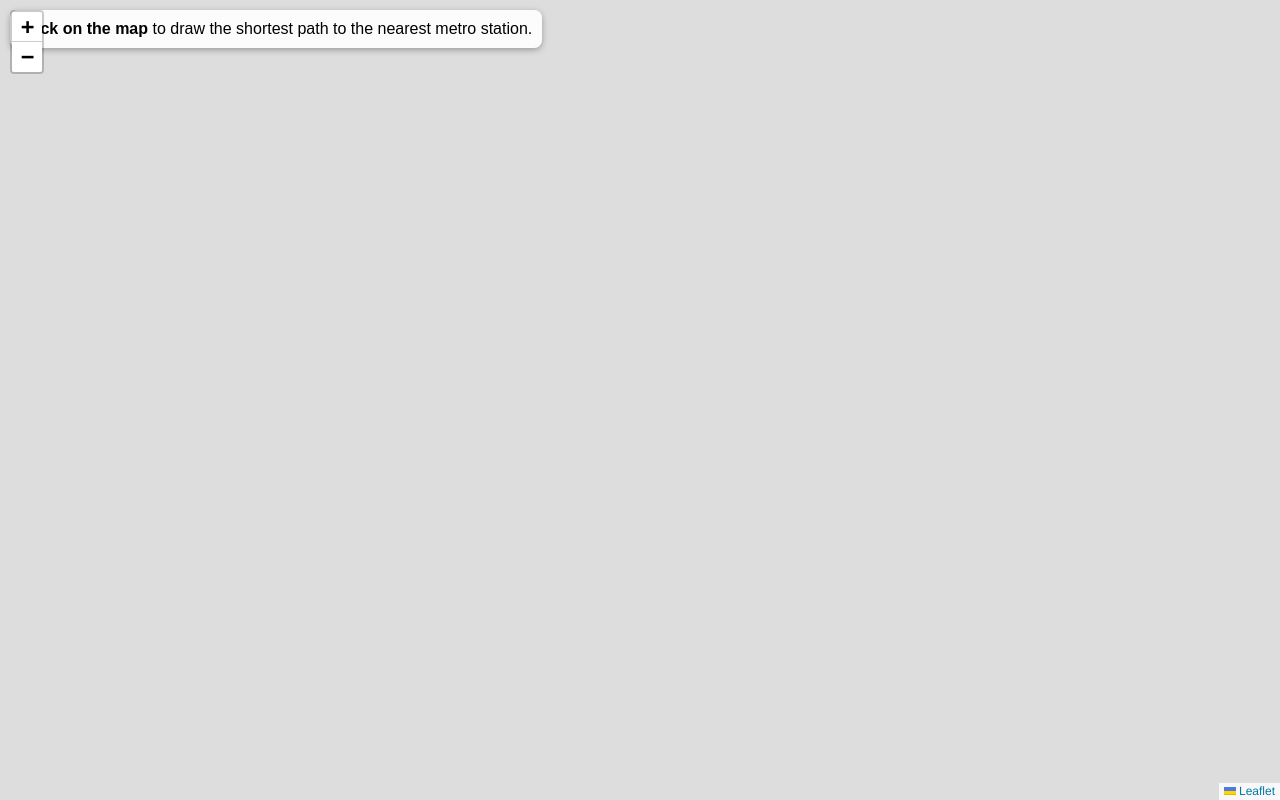
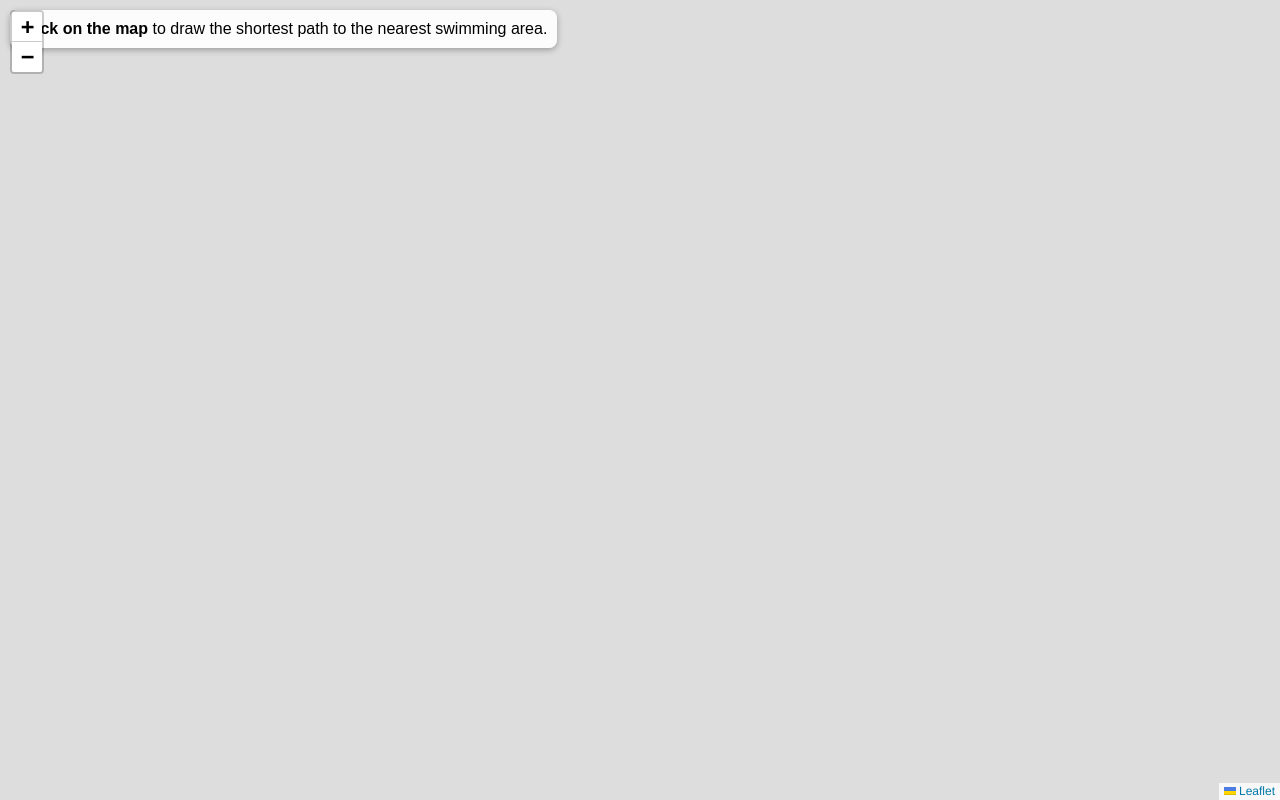
Before and after one commit to TalhaAkgul/gds-swimming-places, a Flask app: template templates/map.html in a window 1280 px wide. Run offline with Flask 3, Linux system fonts and the light colour scheme; the template is opened without the code that fills it, so the values that code supplies are empty; parts of the project's set-up code (start-up, migrations or seed data) failed here and were passed over.

Commit message:
Moved changes to bathing_places branch

```diff
--- a/app.py
+++ b/app.py
@@ -1,59 +1,44 @@
-from flask import Flask, render_template, request, jsonify
+import pandas as pd
 import osmnx as ox
 import networkx as nx
+from flask import Flask, render_template, request, jsonify
 
 app = Flask(__name__)
 
-# Load data when the app starts
+# Load map data when the app starts
 print("Loading map data...")
 
 place_name = "Copenhagen, Denmark"
 location = ox.geocode(place_name)
-tags = {"public_transport": "station"}
-
-# Get stations in the area
-stations_gdf = ox.features_from_point(location, tags, dist=1000)
-stations_gdf = stations_gdf[stations_gdf.geometry.type == "Point"]
 
 # Get street graph for walking
 G = ox.graph_from_point(location, dist=2000, network_type='walk')
 
-# Extract coordinates and map them to nearest nodes
-target_coords = stations_gdf.geometry.apply(lambda x: (x.y, x.x)).tolist()
-target_nodes = [ox.nearest_nodes(G, lon, lat) for lat, lon in target_coords]
+def load_swimming_places(file_path):
+    # Load the CSV file instead of an Excel file
+    df = pd.read_csv(file_path)
 
-print(f"Loaded {len(target_nodes)} stations.")
+    # Extract relevant columns (e.g., coordinates, name) for your swimming places
+    swimming_places = df[['nameText', 'lat', 'lon']]  # Update based on your columns
+    return swimming_places
+
+swimming_places_file = 'cleaned_DKBW_2022.xlsx'  # This is a CSV file, so the name is misleading
+swimming_target_nodes = load_swimming_places(swimming_places_file)
+
+print(f"Loaded {len(swimming_target_nodes)} swimming places.")
+
 
 @app.route("/")
 def index():
-    place_name = "Copenhagen, Denmark"
-    location = ox.geocode(place_name)
+    # No need to re-fetch place_name and location here, we already have them loaded globally
+    app.config["graph"] = G  # store the graph for pathfinding
 
-    # Build a larger graph so clicks work better
-    G = ox.graph_from_point(location, dist=1000, network_type='walk')
-    app.config["graph"] = G  # store for pathfinding
-
-    # Get metro stations using OSM tags
-    tags = {"public_transport": "station"}
-    stations_gdf = ox.features.features_from_point(location, tags, dist=1000)
-
-    # Convert stations to a format usable in the HTML template
-    station_data = []
-    for _, row in stations_gdf.iterrows():
-        if row.geometry.geom_type == "Point":
-            station_data.append({
-                "name": row.get("name", "Unnamed Station"),
-                "lat": row.geometry.y,
-                "lon": row.geometry.x
-            })
-
-    app.config["stations"] = station_data  # optional: store for use elsewhere
-
+    # You can pass the swimming places to the template here
     return render_template(
         "map.html",
         lat=location[0],
         lon=location[1],
-        stations=station_data  # <-- 👈 pass to template
+        swimming_places=swimming_target_nodes  # pass to template
     )
 
 @app.route('/shortest-path', methods=['POST'])
@@ -70,7 +55,8 @@ def shortest_path():
     best_path = None
     best_target = None
 
-    for target_node in target_nodes:
+    # Find the nearest swimming place
+    for target_node in swimming_target_nodes:
         try:
             path = nx.shortest_path(G, orig_node, target_node, weight='length')
             length = nx.shortest_path_length(G, orig_node, target_node, weight='length')
--- a/templates/map.html
+++ b/templates/map.html
@@ -2,7 +2,7 @@
 <html lang="en">
 <head>
   <meta charset="UTF-8" />
-  <title>Metro Station Path Finder</title>
+  <title>Swimming Area Path Finder</title>
   <meta name="viewport" content="width=device-width, initial-scale=1.0" />
 
   <!-- Leaflet CSS -->
@@ -26,7 +26,7 @@
 <body>
 
 <div id="info">
-  <strong>Click on the map</strong> to draw the shortest path to the nearest metro station.
+  <strong>Click on the map</strong> to draw the shortest path to the nearest swimming area.
 </div>
 <div id="map"></div>
 
@@ -47,19 +47,18 @@ L.tileLayer('https://{s}.tile.openstreetmap.org/{z}/{x}/{y}.png', {
   attribution: '&copy; OpenStreetMap contributors'
 }).addTo(map);
 
+ // Log the bathing areas data to console to check
+ const bathingAreas = {{ bathing_areas | tojson }};
+    console.log("Bathing Areas data:", bathingAreas);  // This will log the bathing area data in the browser's console
 
- // Log the stations data to console to check
- const stations = {{ stations | tojson }};
-    console.log("Stations data:", stations);  // This will log the station data in the browser's console
-
-    // Add station markers
-    stations.forEach(station => {
-      const marker = L.marker([station.lat, station.lon], {
-        title: station.name || "Metro Station"
+    // Add bathing area markers
+    bathingAreas.forEach(area => {
+      const marker = L.marker([area.lat, area.lon], {
+        title: area.name || "Swimming Area"
       }).addTo(map);
 
-      // Bind a popup with the station's name
-      marker.bindPopup(`<b>🚇 ${station.name || "Unnamed Station"}</b>`);
+      // Bind a popup with the bathing area's name
+      marker.bindPopup(`<b>🏖️ ${area.name || "Unnamed Swimming Area"}</b>`);
     });
 
   let routeLayer;
```
Also changed, not shown: clean.py (added, +29 -0 lines), 4 other files.
